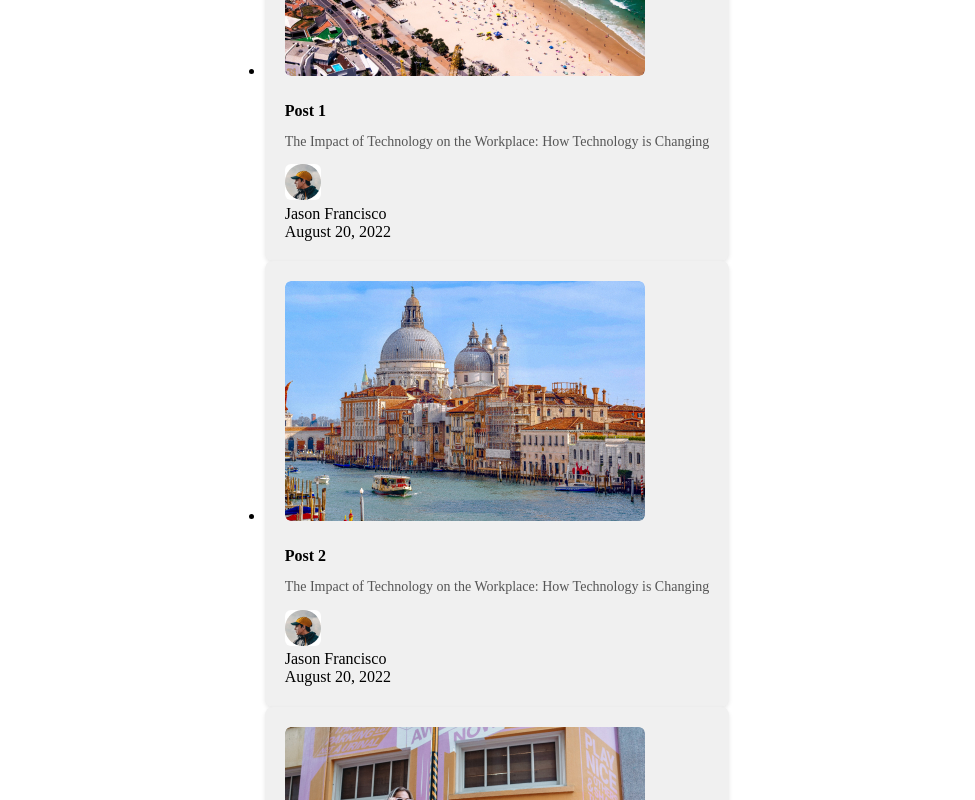
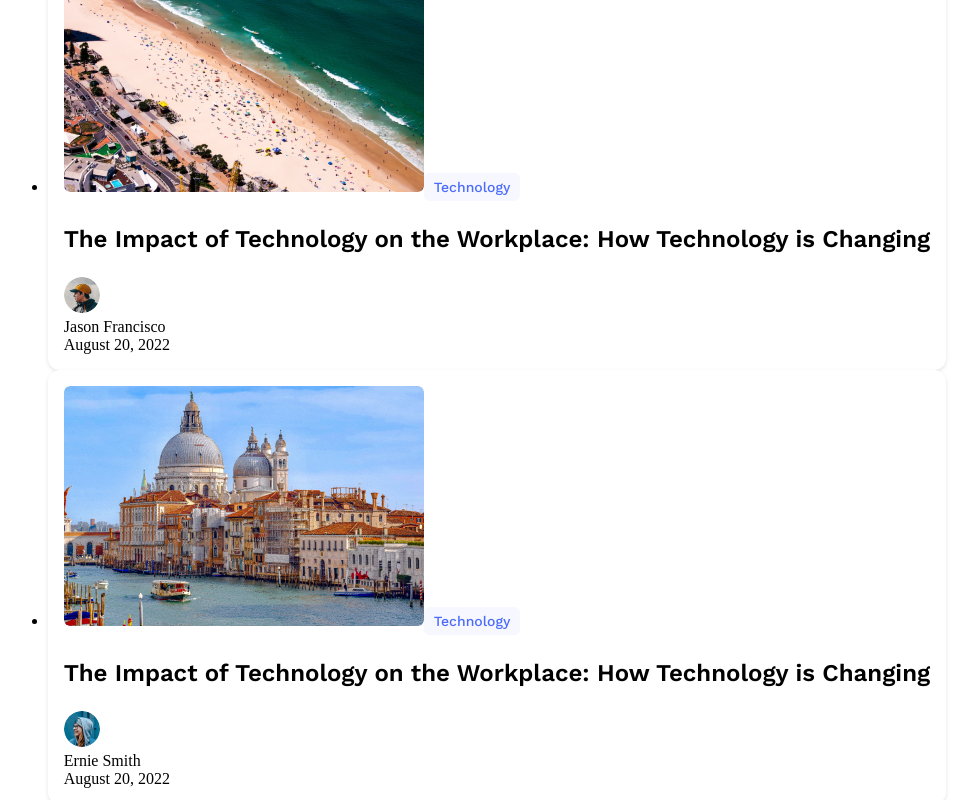
Before and after one commit to Dimangis/STM-Labs-app, a React app: page / in a window 1280 px wide. Shown: the part 1260-2060 px from the top of the page, without its empty margins (163-1138 px from the left). Built offline with nearby package versions, Linux system fonts and the light colour scheme.

Commit message:
HomePage_alpha

```diff
--- a/src/components/Footer/Footer.modules.css
+++ b/src/components/Footer/Footer.modules.css
@@ -19,14 +19,15 @@
 }
 
 .footerContainer {
-    background-color: #F6F6F7; /* серый фон */
-    padding: 20px; /* или другие значения внутренних отступов по вашему усмотрению */
+    background-color: #F6F6F7;
+    margin-top: 80px;
+    padding: 20px;
     height: 400px;
   }
 
   .footerContent {
-    max-width: 1200px; /* или другие значения максимальной ширины по вашему усмотрению */
-    margin: 0 auto; /* центрирование блока по горизонтали */
+    max-width: 1200px;
+    margin: 0 auto;
     margin-top: 30px;
   }
 
@@ -50,7 +51,7 @@
     font-size: 16px;
     font-weight: 400;
       color: #3B3C4A;
-      text-decoration: none; /* no underline */
+      text-decoration: none;
     }
 
     .textDecoration{
--- a/src/components/common/Aside/Aside.tsx
+++ b/src/components/common/Aside/Aside.tsx
@@ -5,13 +5,16 @@ interface AsideProps {
   title?: string;
   text1?: string;
   text2?: string;
+  marginTop?: string;
 }
 
-const Aside: React.FC<AsideProps> = ({ title, text1, text2 }) => {
+const Aside: React.FC<AsideProps> = ({ title, text1, text2, marginTop }) => {
   const hasContent = title || text1 || text2;
-
+  const asideContainer = {
+    marginTop: marginTop || '120px', // Используем значение из пропс или значение по умолчанию
+  };
   return (
-    <div className={styles.asideContainer}>
+    <div className={styles.asideContainer} style={asideContainer}>
       {hasContent ? (
         <>
           {title && <h4 className={`${styles.text} ${styles.h4}`}>{title}</h4>}
--- a/src/components/common/SectionPostsList/PostData.ts
+++ b/src/components/common/SectionPostsList/PostData.ts
@@ -6,6 +6,7 @@ export interface PostData {
   postName: string;
   title: string;
   description: string;
+  userInfo: { avatarSrc: string; userName: string; date: string };
 }
 
 export const postsDataArray: PostData[] = [
@@ -17,8 +18,13 @@ export const postsDataArray: PostData[] = [
       png2x: images.Sea2xpng,
     },
     postName: 'Sea',
-    title: 'Post 1',
+    title: 'Technology',
     description: 'The Impact of Technology on the Workplace: How Technology is Changing',
+    userInfo: {
+      avatarSrc: images.Avatar1,
+      userName: 'Jason Francisco',
+      date: 'August 20, 2022',
+    },
   },
   {
     url: {
@@ -28,8 +34,13 @@ export const postsDataArray: PostData[] = [
       png2x: images.Venice2xpng,
     },
     postName: 'post2',
-    title: 'Post 2',
+    title: 'Technology',
     description: 'The Impact of Technology on the Workplace: How Technology is Changing',
+    userInfo: {
+      avatarSrc: images.Avatar2,
+      userName: 'Ernie Smith',
+      date: 'August 20, 2022',
+    },
   },
   {
     url: {
@@ -39,8 +50,13 @@ export const postsDataArray: PostData[] = [
       png2x: images.Girl2xpng,
     },
     postName: 'post3',
-    title: 'Post 3',
+    title: 'Technology',
     description: 'The Impact of Technology on the Workplace: How Technology is Changing',
+    userInfo: {
+      avatarSrc: images.Avatar3,
+      userName: 'Tracey Wilson',
+      date: 'August 20, 2022',
+    },
   },
   {
     url: {
@@ -50,8 +66,13 @@ export const postsDataArray: PostData[] = [
       png2x: images.House2xpng,
     },
     postName: 'Sea',
-    title: 'Post 1',
+    title: 'Technology',
     description: 'The Impact of Technology on the Workplace: How Technology is Changing',
+    userInfo: {
+      avatarSrc: images.Avatar4,
+      userName: 'Jason Francisco',
+      date: 'August 20, 2022',
+    },
   },
   {
     url: {
@@ -61,8 +82,13 @@ export const postsDataArray: PostData[] = [
       png2x: images.Stones2xpng,
     },
     postName: 'post2',
-    title: 'Post 2',
+    title: 'Technology',
     description: 'The Impact of Technology on the Workplace: How Technology is Changing',
+    userInfo: {
+      avatarSrc: images.Avatar5,
+      userName: 'Elizabeth Slavin',
+      date: 'August 20, 2022',
+    },
   },
   {
     url: {
@@ -72,8 +98,13 @@ export const postsDataArray: PostData[] = [
       png2x: images.Car2xpng,
     },
     postName: 'post3',
-    title: 'Post 3',
+    title: 'Technology',
     description: 'The Impact of Technology on the Workplace: How Technology is Changing',
+    userInfo: {
+      avatarSrc: images.Avatar1,
+      userName: 'Jason Francisco',
+      date: 'August 20, 2022',
+    },
   },
   {
     url: {
@@ -83,8 +114,13 @@ export const postsDataArray: PostData[] = [
       png2x: images.Iphone2xpng,
     },
     postName: 'Sea',
-    title: 'Post 1',
+    title: 'Technology',
     description: 'The Impact of Technology on the Workplace: How Technology is Changing',
+    userInfo: {
+      avatarSrc: images.Avatar2,
+      userName: 'Ernie Smith',
+      date: 'August 20, 2022',
+    },
   },
   {
     url: {
@@ -94,8 +130,13 @@ export const postsDataArray: PostData[] = [
       png2x: images.Island2xpng,
     },
     postName: 'post2',
-    title: 'Post 2',
+    title: 'Technology',
     description: 'The Impact of Technology on the Workplace: How Technology is Changing',
+    userInfo: {
+      avatarSrc: images.Avatar3,
+      userName: 'Tracey Wilson',
+      date: 'August 20, 2022',
+    },
   },
   {
     url: {
@@ -105,8 +146,13 @@ export const postsDataArray: PostData[] = [
       png2x: images.DualSense2xpng,
     },
     postName: 'post3',
-    title: 'Post 3',
+    title: 'Technology',
     description: 'The Impact of Technology on the Workplace: How Technology is Changing',
+    userInfo: {
+      avatarSrc: images.Avatar5,
+      userName: 'Elizabeth Slavin',
+      date: 'August 20, 2022',
+    },
   },
   // ... добавьте другие объекты по необходимости
 ];
--- a/src/components/common/SectionPostsList/PostItem/PostItem.module.css
+++ b/src/components/common/SectionPostsList/PostItem/PostItem.module.css
@@ -1,8 +1,28 @@
+@font-face {
+  font-family: 'WorkSans';
+  src: url('../../../../../public/fonts/WorkSans-SemiBold.woff2') format('woff2'),
+    url('../../../../../public/fonts/WorkSans-SemiBold.woff') format('woff'),
+    url('../../../../../public/fonts/WorkSans-SemiBold.ttf') format('ttf');
+  font-display: swap;
+  font-weight: 600;
+  font-style: normal;
+}
+
+@font-face {
+  font-family: 'WorkSans';
+  src: url('../../../../../public/fonts/WorkSans-Medium.woff2') format('woff2'),
+    url('../../../../../public/fonts/WorkSans-Medium.woff') format('woff'),
+    url('../../../../../public/fonts/WorkSans-Medium.ttf') format('ttf');
+  font-display: swap;
+  font-weight: 500;
+  font-style: normal;
+}
 
 .postItem {
-    background-color: #f0f0f0;
-    padding: 20px;
-    border-radius: 8px;
+    background-color: #FFFFFF;
+    padding: 16px;
+    border-radius: 12px;
+    border: 1px;
     box-shadow: 0 2px 4px rgba(0, 0, 0, 0.1);
   }
 
@@ -13,13 +33,27 @@
     margin-bottom: 10px;
   }
 
+  .postTitleBox{
+    display: inline-block;
+    background-color: #4B6BFB0D;
+    margin: 0;
+    margin-top: 18px;
+    padding: 4px 10px 4px 10px;
+    border-radius: 6px;
+  }
+
   .postTitle {
-    font-size: 16px;
-    font-weight: bold;
-    margin-bottom: 8px;
+    font-family: 'WorkSans';
+    line-height: 20px;
+    font-size: 14px;
+    font-weight: 500;
+margin: 0;
+    color: #4B6BFB;
   }
 
   .postDescription {
-    font-size: 14px;
-    color: #555;
+    font-family: 'WorkSans';
+    font-weight: 600;
+    font-size: 24px;
+    line-height: 28px;
   }
--- a/src/components/common/SectionPostsList/PostItem/PostItem.tsx
+++ b/src/components/common/SectionPostsList/PostItem/PostItem.tsx
@@ -11,16 +11,20 @@ interface PostItemProps {
   // Это делает код более гибким, и если вы измените тип url в PostData, то изменения также будут автоматически отражены в PostItem.tsx.
   title: string;
   description: string;
+  userInfo: PostData['userInfo'];
 }
 
-const PostItem: React.FC<PostItemProps> = ({ imageUrl, title, description }) => {
-  const { jpg1x, jpg2x } = imageUrl;
+const PostItem: React.FC<PostItemProps> = ({ imageUrl, title, description, userInfo }) => {
+  const { jpg1x, jpg2x, png1x, png2x } = imageUrl;
+  const { avatarSrc, userName, date } = userInfo;
   return (
     <div className={styles.postItem}>
-      <PictureComponent jpgPath1x={jpg1x} jpgPath2x={jpg2x} altText={title} />
-      <h4 className={styles.postTitle}>{title}</h4>
+      <PictureComponent jpgPath1x={jpg1x} jpgPath2x={jpg2x} pngPath1x={png1x} pngPath2x={png2x} altText={title} />
+      <div className={styles.postTitleBox}>
+        <h4 className={styles.postTitle}>{title}</h4>
+      </div>
       <p className={styles.postDescription}>{description}</p>
-      <UserInfo avatarSrc={jpgPath} userName="Jason Francisco" date="August 20, 2022" />
+      <UserInfo avatarSrc={avatarSrc} userName={userName} date={date} />
     </div>
   );
 };
--- a/src/components/common/SectionPostsList/PostsList.modules.css
+++ b/src/components/common/SectionPostsList/PostsList.modules.css
@@ -17,9 +17,21 @@
   }
 
   .btnAllPost {
+    font-family: 'WorkSans';
+    font-weight: 500;
+    font-size: 16px;
+    line-height: 24px;
     margin-top: 30px;
-    padding: 10px;
+    padding: 12px 20px;
     border-width: 1px;
-    border-color: black;
+    border-radius: 6px;
+    border-color: #696A754D;
     background-color: white;
+    color: #696A75;
   }
+
+  .btnAllPost:hover{
+    cursor: pointer;
+    background-color: #696A754D;
+    transition: 0.3s;
+  }
--- a/src/components/common/SectionPostsList/PostsList.tsx
+++ b/src/components/common/SectionPostsList/PostsList.tsx
@@ -1,8 +1,7 @@
 import React from 'react';
 import styles from './PostsList.modules.css';
 import PostItem from './PostItem/PostItem';
-import { PostData, postsDataArray } from './PostData';
-import { images } from './images';
+import { PostData } from './PostData';
 
 interface PostsListProps {
   postsData: PostData[];
@@ -11,7 +10,7 @@ interface PostsListProps {
 const PostsList: React.FC<PostsListProps> = ({ postsData }) => {
   const posts = postsData.map((post, index) => (
     <li key={index} className={styles.postItem}>
-      <PostItem imageUrl={post.url} title={post.title} description={post.description} />
+      <PostItem imageUrl={post.url} title={post.title} description={post.description} userInfo={post.userInfo} />
     </li>
   ));
 
--- a/src/components/common/UserInfo/UserInfo.tsx
+++ b/src/components/common/UserInfo/UserInfo.tsx
@@ -12,7 +12,7 @@ const UserInfo: React.FC<UserInfoProps> = ({ avatarSrc, userName, date }) => {
   return (
     <div>
       <div className={styles.userInfoContainer}>
-        <PictureComponent jpgPath1x={avatarSrc} altText="Avatar for title block" />
+        <PictureComponent jpgPath1x={avatarSrc} altText="Avatar for title block" borderRadius="100px" />
         <div className={`${styles.userInfoText} ${styles.userName}`}>{userName}</div>
         <div className={`${styles.userInfoText} ${styles.date}`}>{date}</div>
       </div>
--- a/src/pages/HomePage/HomePage.tsx
+++ b/src/pages/HomePage/HomePage.tsx
@@ -14,7 +14,7 @@ export function HomePage() {
         <Hero />
         <Aside />
         <PostsList postsData={postsDataArray} />
-        <Aside />
+        <Aside marginTop="60px" />
       </PageContainer>
       <Footer />
     </>
```
Also changed, not shown: src/components/common/SectionPostsList/images.ts (+10 -0 lines).
